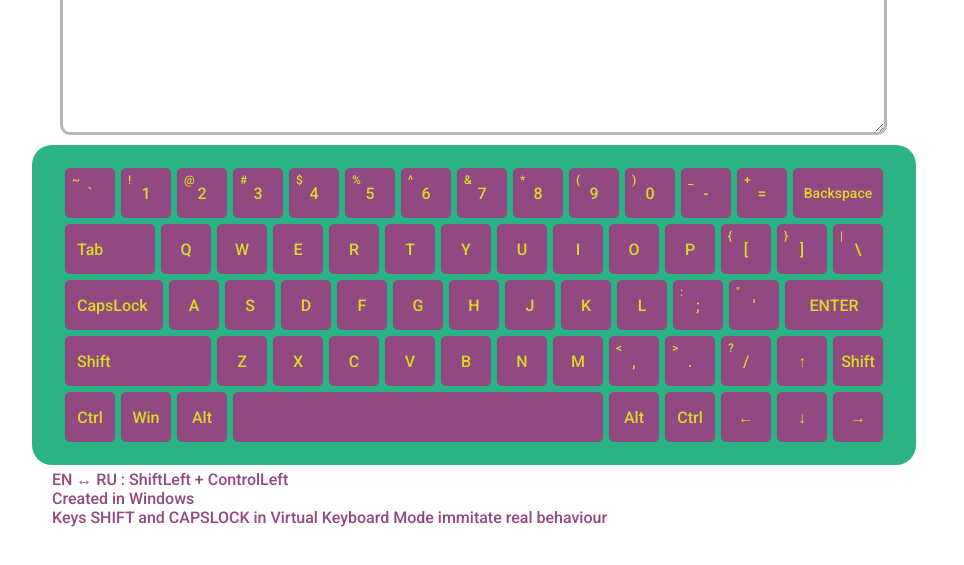
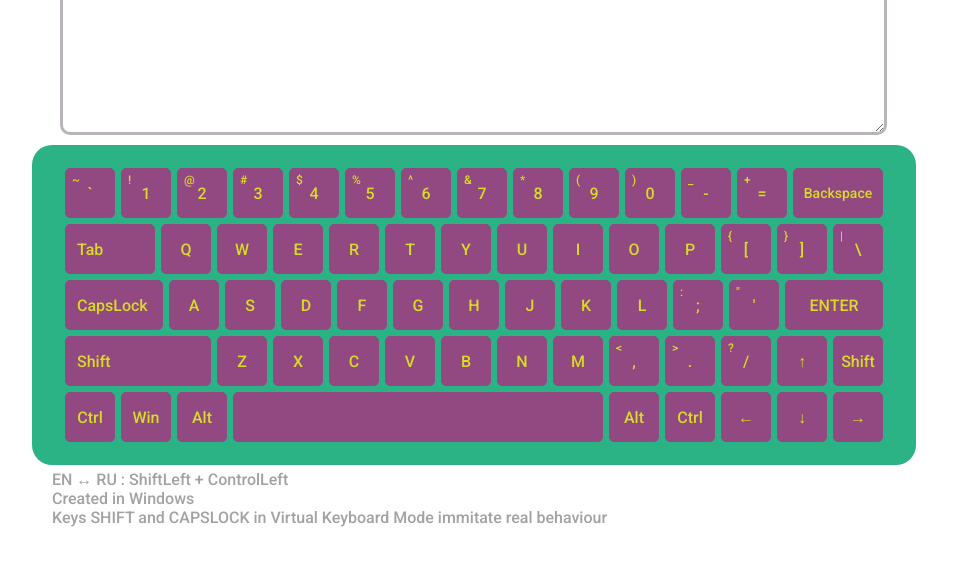
Before and after one commit to Anna234365/virtual-keyboard-prev, a plain HTML site: page index.html in a window 1280 px wide. Shown: the part 75-640 px from the top of the page, without its empty margins (166-1130 px from the left). Drawn offline with Linux system fonts and the light colour scheme.

Commit message:
minor style change

```diff
--- a/style.css
+++ b/style.css
@@ -52,7 +52,7 @@ html {
     display: block;
     margin-left: calc(50vw - 442px);
     border-radius: 10px;
-    color: rgb(146, 72, 128);
+    color: rgb(164, 161, 165);
     font-size: 1.6rem;
     width: 600px;
     padding: 5px 20px;
```
